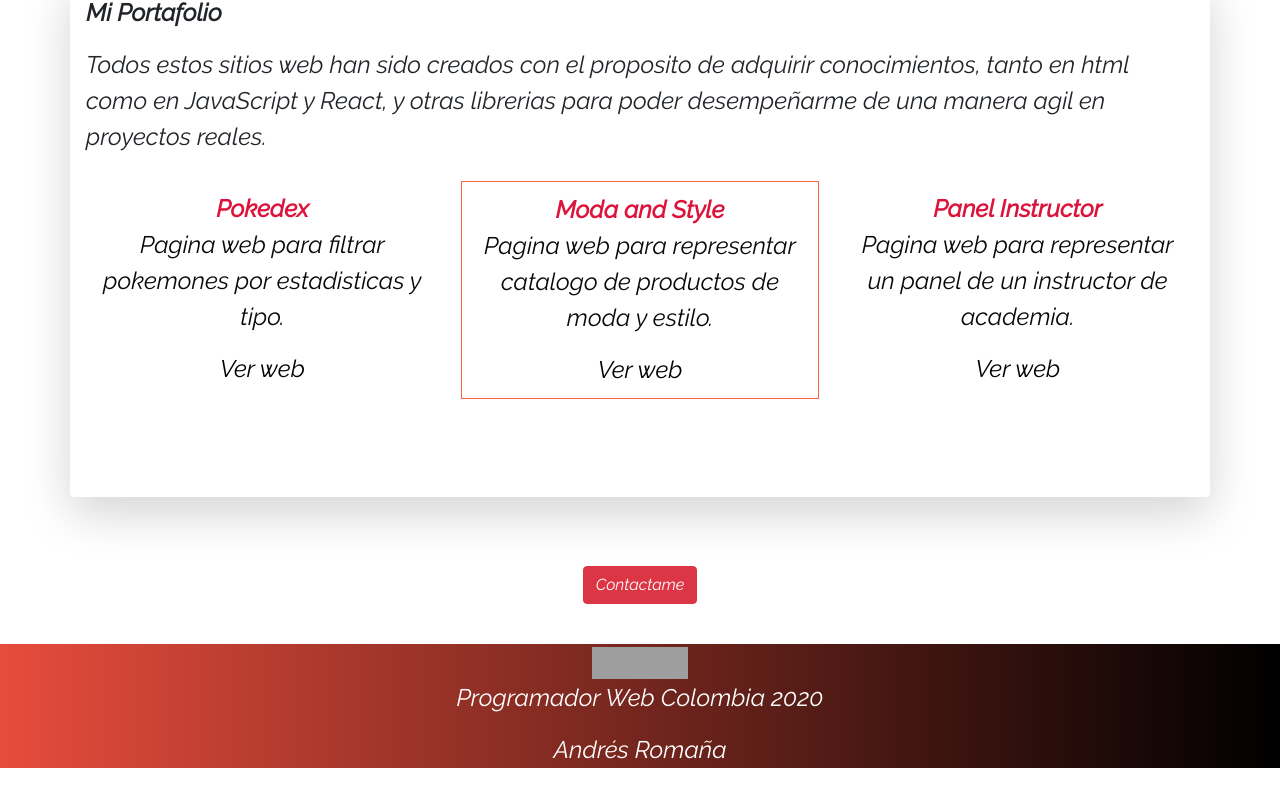
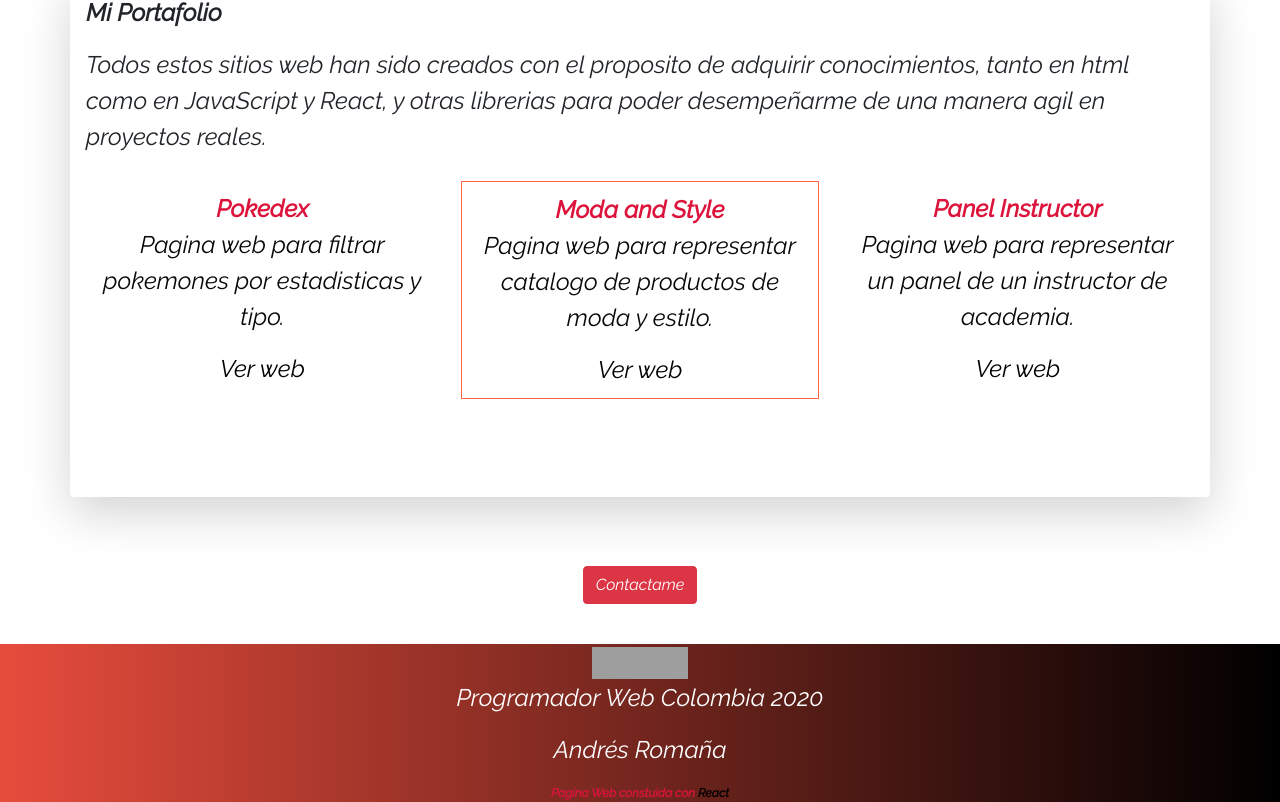
Before and after one commit to Allislove/myportfolio, a React (Create React App) app: page / in a window 1280 px wide. Shown: the part 1934-2736 px from the top of the page. Built offline with nearby package versions, Linux system fonts and the light colour scheme; grey boxes are pictures that could not be loaded.

Commit message:
Updated Footer

```diff
--- a/src/App.css
+++ b/src/App.css
@@ -98,7 +98,11 @@ footer {
 
 }
 
+.buildwith {
+  font-size: 12px;
+}
 
+/* Media queries*/
 @media (min-width: 400px) {
   .activeservices, .portfolioworks {
     width: 100%;
@@ -106,6 +110,8 @@ footer {
     flex-wrap: wrap;
   }
 }
+
+
 
 
 /*!*@media (min-width: 576px) {*!*/
--- a/src/components/homepage/footer.jsx
+++ b/src/components/homepage/footer.jsx
@@ -23,6 +23,10 @@ class Footer extends React.Component {
                         <p className="alt-font">Programador Web Colombia 2020</p>
                         <p>Andrés Romaña</p>
                     </div>
+
+                    <div className="buildwith mt-20">
+                        <b>Pagina Web constuida con <a href="https://es.reactjs.org/"> React</a> </b>
+                    </div>
                 </div>
 
             </footer>
```
Also changed, not shown: 1 other file (tests, documents, lock files or other folders).
